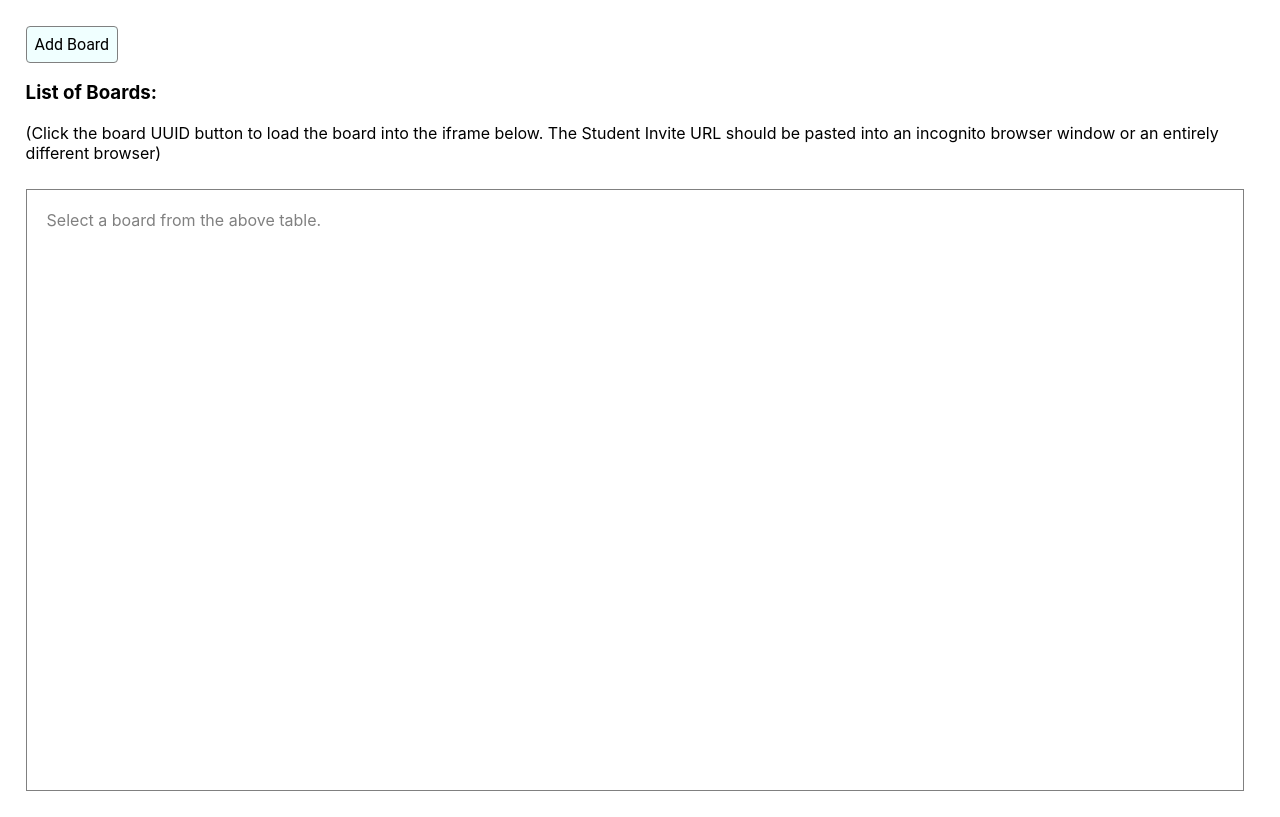
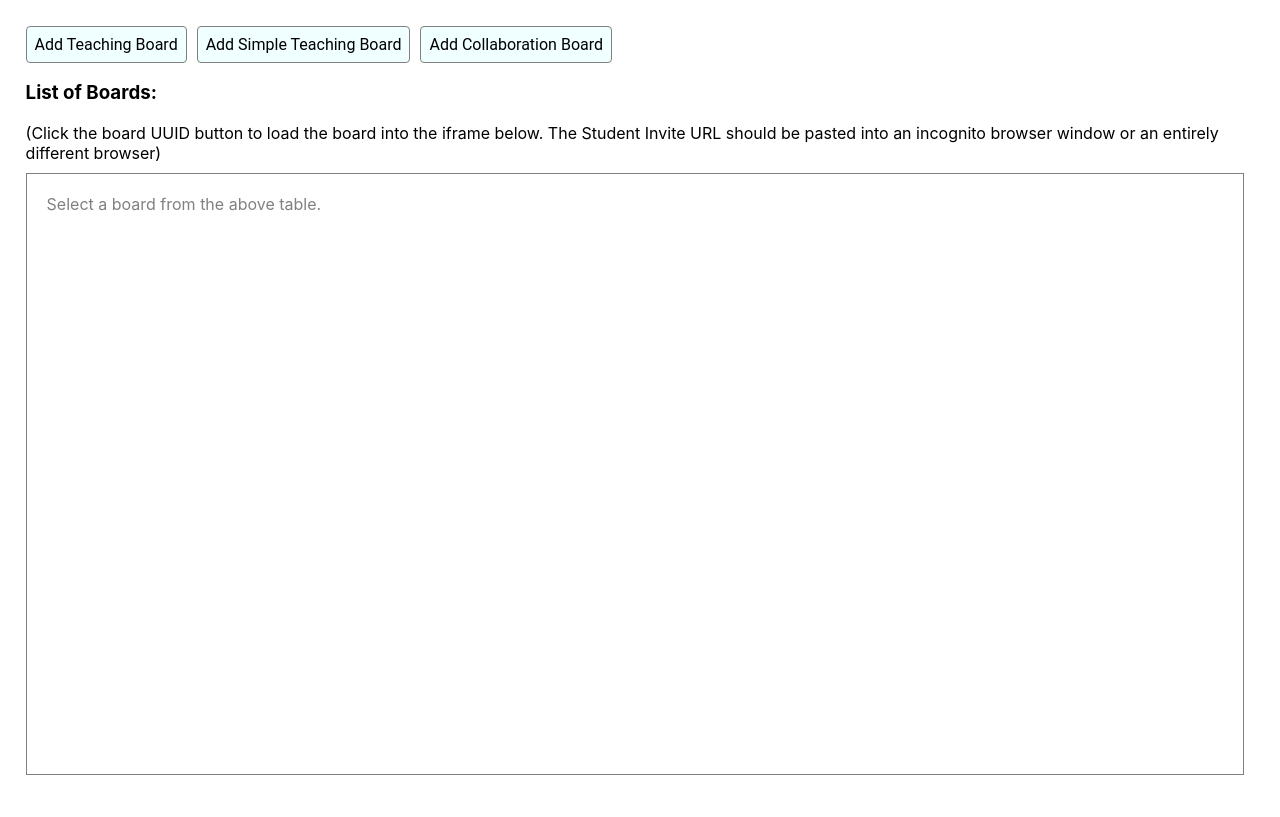
Before and after one commit to epiphani-inc/custom-wbc-mg-boards, a React (Create React App) app: page / in a window 1280 px wide. Built offline with nearby package versions, Linux system fonts and the light colour scheme.

Commit message:
Added support for Simple and Collab boards

```diff
--- a/src/App.css
+++ b/src/App.css
@@ -34,6 +34,10 @@
   font-family: roboto;
 }
 
+.ctabutton {
+  margin-right: 10px;
+}
+
 .boardButton {
   min-width: 20em;
 }
--- a/src/App.js
+++ b/src/App.js
@@ -8,7 +8,7 @@ import './App.css';
 
 // *********************************
 // IMPORTANT ADD YOUR API KEY HERE !
-const WBCAPIKEY="c487a902-8bda-4caf-a885-e430451d3429"
+const WBCAPIKEY=""
 // *********************************
 
 function App() {
@@ -35,16 +35,41 @@ function App() {
   function addBoard() {
     let newUUID = uuidv4();
     console.log('Your UUID is: ' + newUUID);
-    setBoards(p => [...p, newUUID]);
-    loadBoard(newUUID);
+    setBoards(p => [...p, {uuid: newUUID, simpleMode: false, collabMode: false}]);
+    loadBoard(newUUID, false, false);
   }
 
-  function loadBoard(uuid) {
-    setViewBoardURL(p => "https://whiteboard.chat/apiaccess/createjoin/" + uuid + "-pgNum-1?key=" + WBCAPIKEY + "&teacher=true&username=Tina&userEmail=sid@epiphani.io&disableNav=true");
+  function addSimpleBoard() {
+    let newUUID = uuidv4();
+    console.log('Your simple board UUID is: ' + newUUID);
+    setBoards(p => [...p, {uuid: newUUID, simpleMode: true, collabMode: false}]);
+    loadBoard(newUUID, true, false);
   }
 
-  function copyStudentInvite(uuid) {
+  function addCollabBoard() {
+    let newUUID = uuidv4();
+    console.log('Your collab board UUID is: ' + newUUID);
+    setBoards(p => [...p, {uuid: newUUID, simpleMode: false, collabMode: true}]);
+    loadBoard(newUUID, false, true);
+  }
+
+  function loadBoard(uuid, simple, collab) {
+    let url = "https://whiteboard.chat/apiaccess/createjoin/" + uuid + "-pgNum-1?key=" + WBCAPIKEY + "&teacher=true&username=Tina&userEmail=sid@epiphani.io&disableNav=true";
+    if (simple) {
+      url = url + "&simpleMode=true"
+    } else if (collab) {
+      url = url + "&collabMode=true"
+    }
+    setViewBoardURL(p => url)
+  }
+
+  function copyStudentInvite(uuid, simple, collab) {
     var studentInviteURL = "https://whiteboard.chat/apiaccess/join/" + uuid + "-pgNum-1?key=" + WBCAPIKEY + "&resetStore=true&teacher=false&username=Lisa&userEmail=sid@epiphani.ai&disableNav=true";
+    if (simple) {
+      studentInviteURL = studentInviteURL + "&simpleMode=true"
+    } else if (collab) {
+      studentInviteURL = studentInviteURL + "&collabMode=true"
+    }
     navigator.clipboard.writeText(studentInviteURL)
     console.log("student invite = ", studentInviteURL)
     showCopiedConfMsg();
@@ -60,23 +85,23 @@ function App() {
 
   return (
     <div className="App">
-      <button className="button" onClick={addBoard}>Add Board</button>
-      <p>
+      <button className="button ctabutton" onClick={addBoard}>Add Teaching Board</button>
+      <button className="button ctabutton" onClick={addSimpleBoard}>Add Simple Teaching Board</button>
+      <button className="button ctabutton" onClick={addCollabBoard}>Add Collaboration Board</button>
       <h3>List of Boards:</h3>
       (Click the board UUID button to load the board into the iframe below.
       The Student Invite URL should be pasted into an incognito browser window or an entirely different browser)
-      </p>
       <table><tbody>
-      {boards.map(b =>
-      <tr key={b}><td>
+      {boards.map((b) =>
+      <tr key={b.uuid}><td>
         {
-          <button className="button boardButton" onClick={() => loadBoard(b)}>{b}</button>
+          <button className="button boardButton" onClick={() => loadBoard(b.uuid, b.simpleMode, b.collabMode)}>{b.uuid}</button>
         }
       </td>
       <td>
         {
-          <button className="button" onClick={() => copyStudentInvite(b)}>
-            Copy Student Invite
+          <button className="button" onClick={() => copyStudentInvite(b.uuid, b.simpleMode, b.collabMode)}>
+            Copy {b.collabMode ? "" : "Student"} Invite
           </button>
         }
       </td>
@@ -101,7 +126,7 @@ function App() {
       <iframe title="Whiteboard.chat In iframe"
         style={{position:'relative', width:'100%', height:'80%', minWidth:'1000px'}}
         src={viewBoardURL}
-        frameborder="0"
+        frameBorder="0"
         allow="camera; microphone">
       </iframe>
       </div>
```
